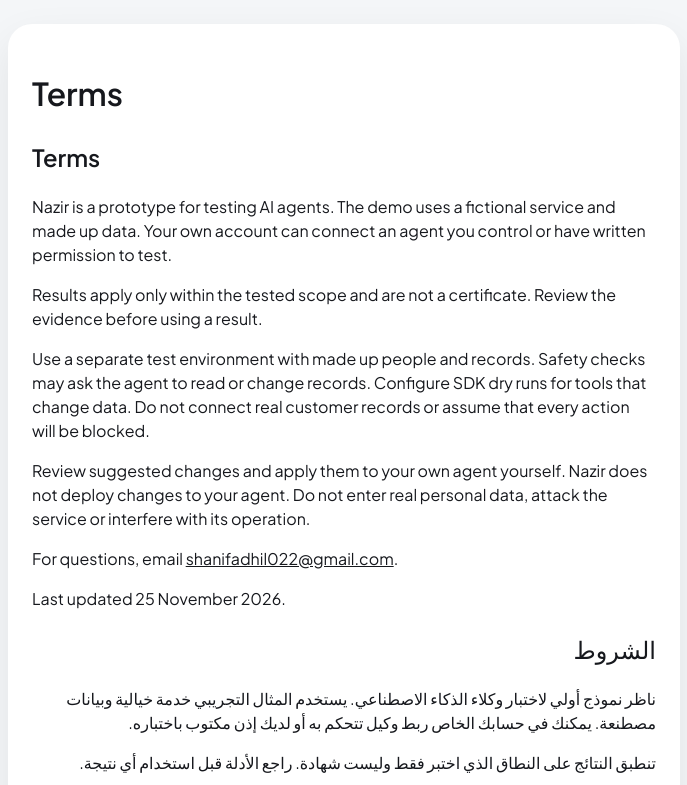
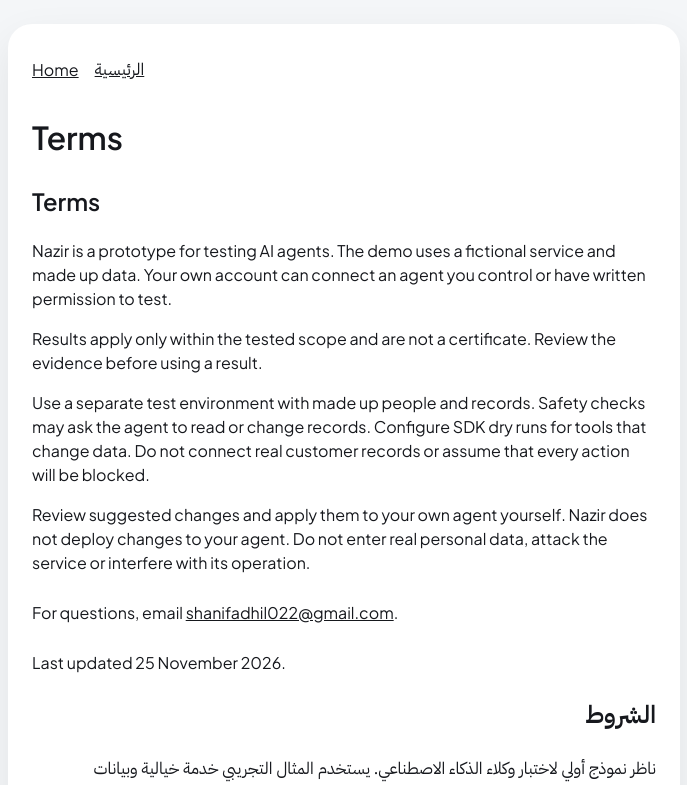
Before and after one commit to shanifadhil33-blip/nazir, a Next.js app: page /terms in a window 1280 px wide. Shown: the top 785 px of the page, without its empty margins (296-983 px from the left). Built offline with nearby package versions, Linux system fonts and the light colour scheme.

Commit message:
Clarify current test data scope and legal page navigation

```diff
--- a/src/app/globals.css
+++ b/src/app/globals.css
@@ -343,6 +343,7 @@ a { color: var(--accent); }
   animation: nz-spin 700ms linear infinite;
 }
 .nz-legal {
+  font-family: var(--font-sans), "Plus Jakarta Sans", sans-serif;
   max-width: 42rem;
   margin: 24px auto;
   padding: 24px;
@@ -353,6 +354,9 @@ a { color: var(--accent); }
 }
 .nz-legal nav { display: flex; gap: 16px; flex-wrap: wrap; align-items: center; }
 .nz-legal nav form { display: contents; }
+.nz-legal a { display: inline-flex; align-items: center; min-block-size: 44px; min-inline-size: 44px; }
+.nz-legal h1, .nz-legal h2 { font-weight: 600; }
+.nz-legal :lang(ar) { font-family: var(--font-arabic), "IBM Plex Sans Arabic", sans-serif; line-height: 1.7; }
 .nz-signin {
   display: flex; align-items: center; justify-content: center; gap: 12px;
   inline-size: 100%; min-block-size: 56px; padding: 0 22px; border: 0;
--- a/src/app/privacy/page.tsx
+++ b/src/app/privacy/page.tsx
@@ -1,8 +1,10 @@
 import type { Metadata } from 'next';
+import Link from 'next/link';
 export const dynamic = 'force-static';
 export const metadata: Metadata = { title: 'Privacy | Nazir' };
 export default function Page() {
-  return <main className="nz-legal">
+  return <main className="nz-legal" lang="en" dir="ltr">
+    <nav aria-label="Nazir"><Link href="/?lang=en" lang="en">Home</Link><Link href="/?lang=ar" lang="ar" dir="rtl">الرئيسية</Link></nav>
     <h1>Privacy</h1>
     <section lang="en"><h2>Privacy</h2>
       <p>The Nazir demo uses a fictional service and made up records. In your own account, you can connect an agent you control or have permission to test. Use a test environment and do not enter real personal data.</p>
--- a/src/app/terms/page.tsx
+++ b/src/app/terms/page.tsx
@@ -1,8 +1,10 @@
 import type { Metadata } from 'next';
+import Link from 'next/link';
 export const dynamic = 'force-static';
 export const metadata: Metadata = { title: 'Terms | Nazir' };
 export default function Page() {
-  return <main className="nz-legal">
+  return <main className="nz-legal" lang="en" dir="ltr">
+    <nav aria-label="Nazir"><Link href="/?lang=en" lang="en">Home</Link><Link href="/?lang=ar" lang="ar" dir="rtl">الرئيسية</Link></nav>
     <h1>Terms</h1>
     <section lang="en"><h2>Terms</h2>
       <p>Nazir is a prototype for testing AI agents. The demo uses a fictional service and made up data. Your own account can connect an agent you control or have written permission to test.</p>
```
